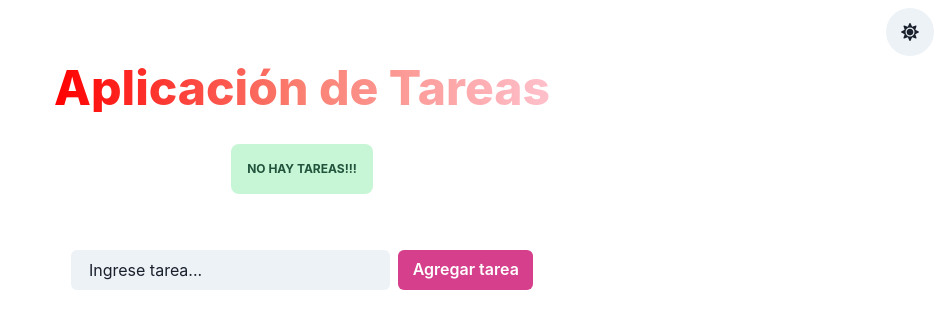
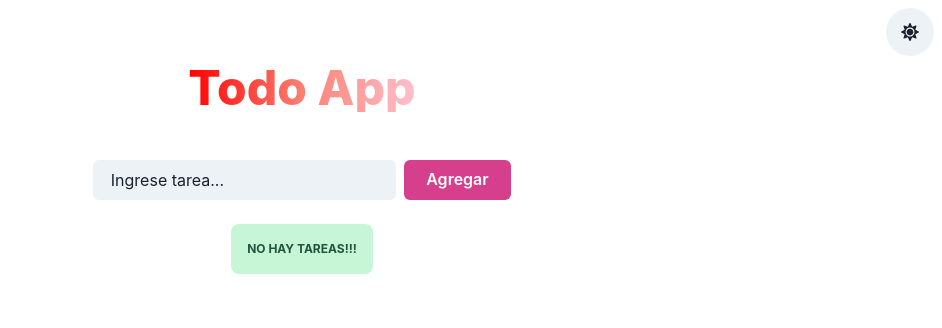
Before and after one commit to licjavierbarrios/chakra-todoapp, a React (Vite) app: page / in a window 1280 px wide. Shown: the top 328 px of the page, without its empty margins (338-1280 px from the left). Built offline with nearby package versions, Linux system fonts and the light colour scheme.

Commit message:
update: AddTodo encima de TodoList

```diff
--- a/src/App.jsx
+++ b/src/App.jsx
@@ -64,17 +64,9 @@ const App = () => {
 				onClick={toggleColorMode}
 			/>
 			<Heading size="2xl" fontWeight="extrabold" bgGradient="linear(to-r, red, salmon, pink)" bgClip="text">
-				Aplicación de Tareas
+				Todo App
 			</Heading>
 			<Spacer />
-			<TodoList
-				todos={todos}
-				deleteTodo={deleteTodo}
-				underlineTodo={underlineTodo}
-				colorMode={colorMode}
-				setTodos={setTodos}
-				setEdit={setEdit}
-			/>
 			<AddTodo
 				addTodo={addTodo}
 				setTodos={setTodos}
@@ -86,6 +78,15 @@ const App = () => {
 				todos={todos}
 				setEdit={setEdit}
 			/>
+			<TodoList
+				todos={todos}
+				deleteTodo={deleteTodo}
+				underlineTodo={underlineTodo}
+				colorMode={colorMode}
+				setTodos={setTodos}
+				setEdit={setEdit}
+			/>
+
 		</VStack>
 	);
 };
--- a/src/components/AddTodo.jsx
+++ b/src/components/AddTodo.jsx
@@ -68,7 +68,7 @@ const AddTodo = ({ addTodo, colorMode, content, setContent, edit, setTodos, todo
 					_focus={{ borderColor: "pink.500" }}
 				/>
 				<Button colorScheme="pink" px="8" type="submit" onClick={handleSubmit}>
-					{edit.body !== "" ? "Editar tarea" : "Agregar tarea"}
+					{edit.body !== "" ? "Editar" : "Agregar"}
 				</Button>
 			</HStack>
 		</form>
```
